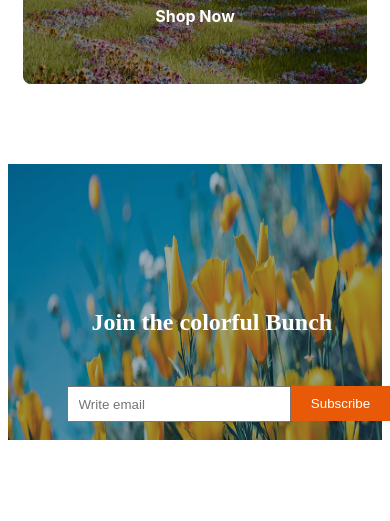
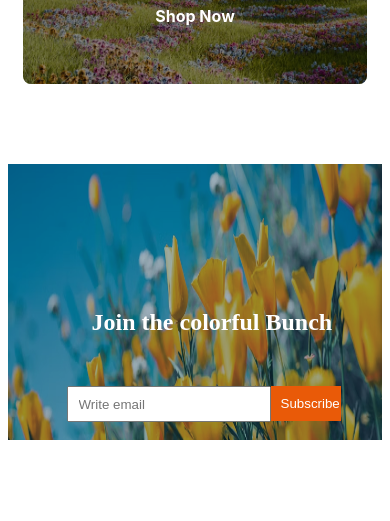
Before and after one commit to coderamitdey/responsive-flowers, a plain HTML site: page index.html in a window 390 px wide. Shown: the part 6210-6731 px from the top of the page. Drawn offline with Linux system fonts and the light colour scheme.

Commit message:
slightly changed version

```diff
--- a/styles/responsive.css
+++ b/styles/responsive.css
@@ -395,14 +395,14 @@
 }
 .bunch-button{
     padding: 10px;
-    width: 100px;
+    width: 70px;
 }
 .bunch-button:hover{
     background-color: gray;
 }
 .email{
     padding: 10px;
-    width: 200px;
+    width: 180px;
 }
 .deal-container{
     width: 100%;
```
